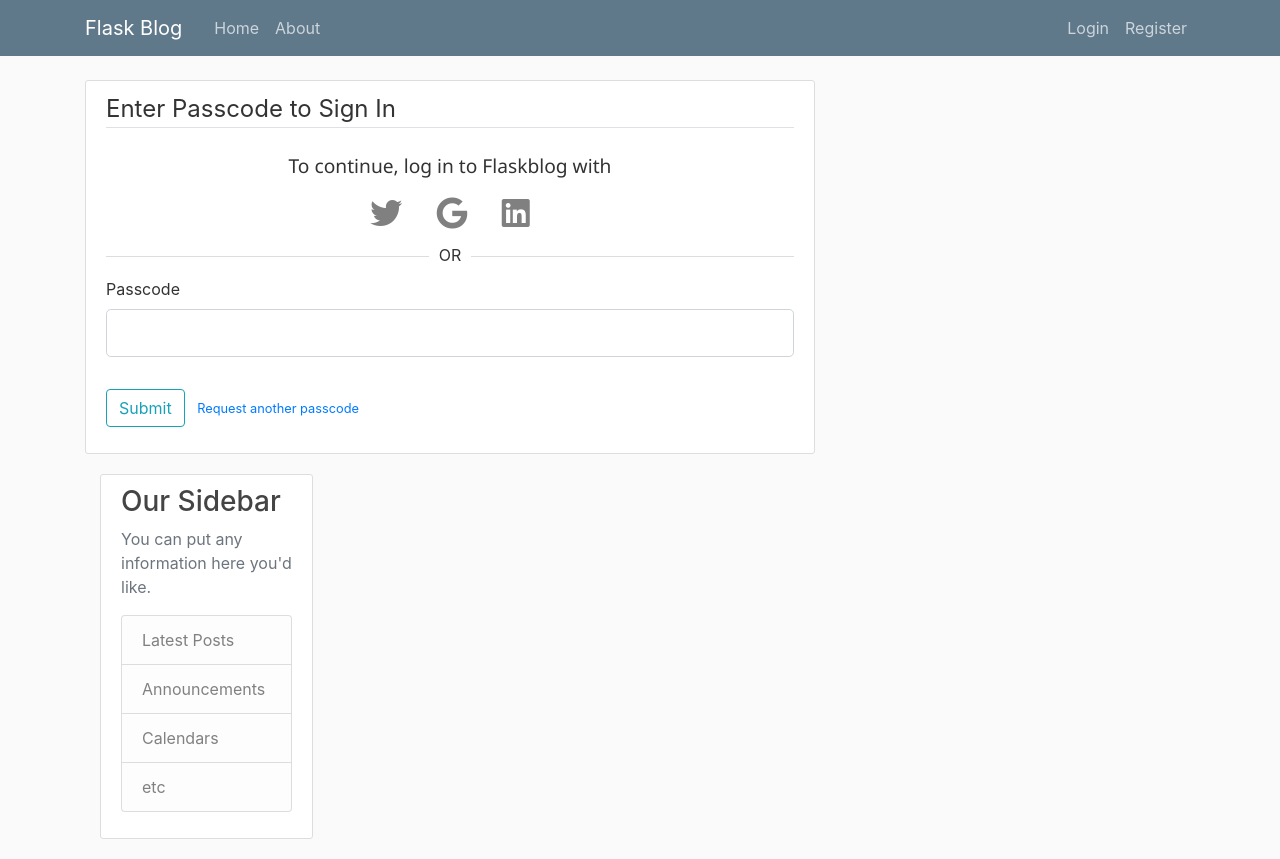
After one commit to wilfred321/flask_blog, a Flask app: page /login/passcode in a window 1280 px wide. The commit adds this page. Run offline with Flask 2, Linux system fonts and the light colour scheme; some libraries are stand-ins or nearby versions.

Commit message:
started working on passcode login confirmation

```diff
--- /dev/null
+++ b/flask_blog/templates/login_passcode.html
@@ -0,0 +1,68 @@
+{%extends 'layout.html'%}
+
+{%block content%}
+
+<div class="content-section">
+
+
+    <form method="post" action="">
+        {{form.hidden_tag()}}
+        <fieldset class="form-group">
+            <legend class="border-bottom mb-4"> Enter Passcode to Sign In</legend>
+
+            <div class="oauth-selection">
+                <p id="oauth-text">To continue, log in to Flaskblog with</p>
+
+                <a href="{{url_for('users.login')}}" class="fab fa-twitter fa-2x oauth-icons"></a>
+
+                <a href="{{url_for('users.google_redirect')}}"
+                    class="fab fa-google fa-2x oauth-padding oauth-icons"></a>
+
+                <a href="{{url_for('users.login')}}" class="fab fa-linkedin fa-2x oauth-icons"></a>
+                <div class="mb-4">
+                    <!-- <a class="btn btn-sm px-2 btn-primary" href="#" role="button"><i
+                        class="fab fa-twitter fa-2x"></i><Sign in with twitter</em> </a> -->
+                </div>
+                <p id="h2"><span>OR</span></p>
+
+            </div>
+
+
+            <div class="form-group">
+                {{form.passcode.label(class = "form-control-label")}}
+                {%if form.passcode.errors%}
+                {{form.passcode(class = "form-control form-control-lg is-invalid")}}
+                <div class="invalid-feedback">
+                    {%for error in form.passcode.errors%}
+                    <span>{{error}}</span>
+                    {%endfor%}
+                </div>
+                {%else%}
+                {{form.passcode(class = "form-control form-control-lg")}}
+                {%endif%}
+            </div>
+        </fieldset>
+
+        <div class="form-group">
+            {{form.submit(class = "btn btn-outline-info")}}
+
+            <small class="text-muted ml-2">
+                <a href="#">Request another passcode </a>
+            </small>
+        </div>
+
+
+
+
+
+    </form>
+
+
+
+
+
+
+
+
+
+{%endblock%}
--- a/flask_blog/templates/register_success.html
+++ b/flask_blog/templates/register_success.html
@@ -32,10 +32,10 @@
                     <span class="navbar-toggler-icon"></span>
                 </button>
                 <div class="collapse navbar-collapse" id="navbarToggle">
-                    <div class="navbar-nav mr-auto">
+                    <!-- <div class="navbar-nav mr-auto">
                         <a class="nav-item nav-link" href="{{url_for('main.home')}}">Home</a>
                         <a class="nav-item nav-link" href="{{url_for('main.about')}}">About</a>
-                    </div>
+                    </div> -->
                     <!-- Navbar Right Side -->
 
                 </div>
--- a/flask_blog/users/forms.py
+++ b/flask_blog/users/forms.py
@@ -38,6 +38,13 @@ class LoginForm(FlaskForm):
     password = PasswordField("Password", validators=[DataRequired(), Length(min=8)])
     remember = BooleanField("Remember Me")
     submit = SubmitField("Login")
+
+
+class PasscodeForm(FlaskForm):
+    passcode = StringField(
+        "Passcode", validators=[DataRequired(), Length(min=6, max=6)]
+    )
+    submit = SubmitField("Submit")
 
 
 class UpdateAccountForm(FlaskForm):
--- a/flask_blog/users/routes.py
+++ b/flask_blog/users/routes.py
@@ -1,4 +1,5 @@
 from flask_blog.users.forms import (
+    PasscodeForm,
     RegistrationForm,
     LoginForm,
     UpdateAccountForm,
@@ -11,6 +12,7 @@ from flask_blog.users.utils import (
     save_picture,
     send_reset_email,
     send_account_created_email,
+    send_passcode,
 )
 
 
@@ -18,6 +20,9 @@ from flask_blog import db, bcrypt, mail, oauth
 from flask import Blueprint, render_template, redirect, flash, url_for, request, session
 
 import flask_blog
+
+import string
+import random
 
 users = Blueprint("users", __name__)
 
@@ -73,6 +78,7 @@ def register_success():
 
 @users.route("/login", methods=["GET", "POST"])
 def login():
+
     if current_user.is_authenticated:
         return redirect(url_for("main.home"))
 
@@ -80,16 +86,45 @@ def login():
     if form.validate_on_submit():
         user = User.query.filter_by(email=form.email.data).first()
         if user and bcrypt.check_password_hash(user.password, form.password.data):
-            login_user(user, remember=form.remember.data)
-            next_page = request.args.get("next")
-            flash("You have been logged in", "success")
-            return redirect(next_page) if next_page else redirect(url_for("main.home"))
-        else:
-            flash("Login Unsuccessful, Please check email and password!", "danger")
+            return redirect(url_for("users.passcode"))
+
+        login_user(user, remember=form.remember.data)
+        next_page = request.args.get("next")
+
+        flash("You have been logged in", "success")
+        return redirect(next_page) if next_page else redirect(url_for("main.home"))
+
+    flash(
+        "Login Unsuccessful, Please ensure you enter the correct username and password!",
+        "danger",
+    )
+
     return render_template("login.html", title="Login", form=form)
 
 
 # GOOGLE OAUTH LOGIN
+
+
+@users.route("/login/passcode", methods=["GET", "POST"])
+def passcode():
+
+    # send mail containing passcode
+
+    form = PasscodeForm()
+
+    if form.validate_on_submit():
+        # Generate passcode
+        user = User.query.filter_by(email="owobuwilfred@gmail.com").first()
+        # numbers = string.digits
+        # passcode = "".join(random.choice(numbers) for i in range(6))
+        passcode = "123456"
+        send_passcode(user, passcode)
+
+        if form.passcode.data == passcode:
+            flash("passcode is correct", "success")
+            pass
+
+    return render_template("login_passcode.html", title="Enter Passcode", form=form)
 
 
 @users.route("/google_redirect")
--- a/timezone.py
+++ /dev/null
@@ -1,3 +0,0 @@
-from datetime import datetime
-
-print(datetime.utcnow)
```
Also changed, not shown: flask_blog/users/utils.py (+17 -0 lines), samples.txt (deleted, +0 -50 lines), test.py (deleted, +0 -79 lines).
